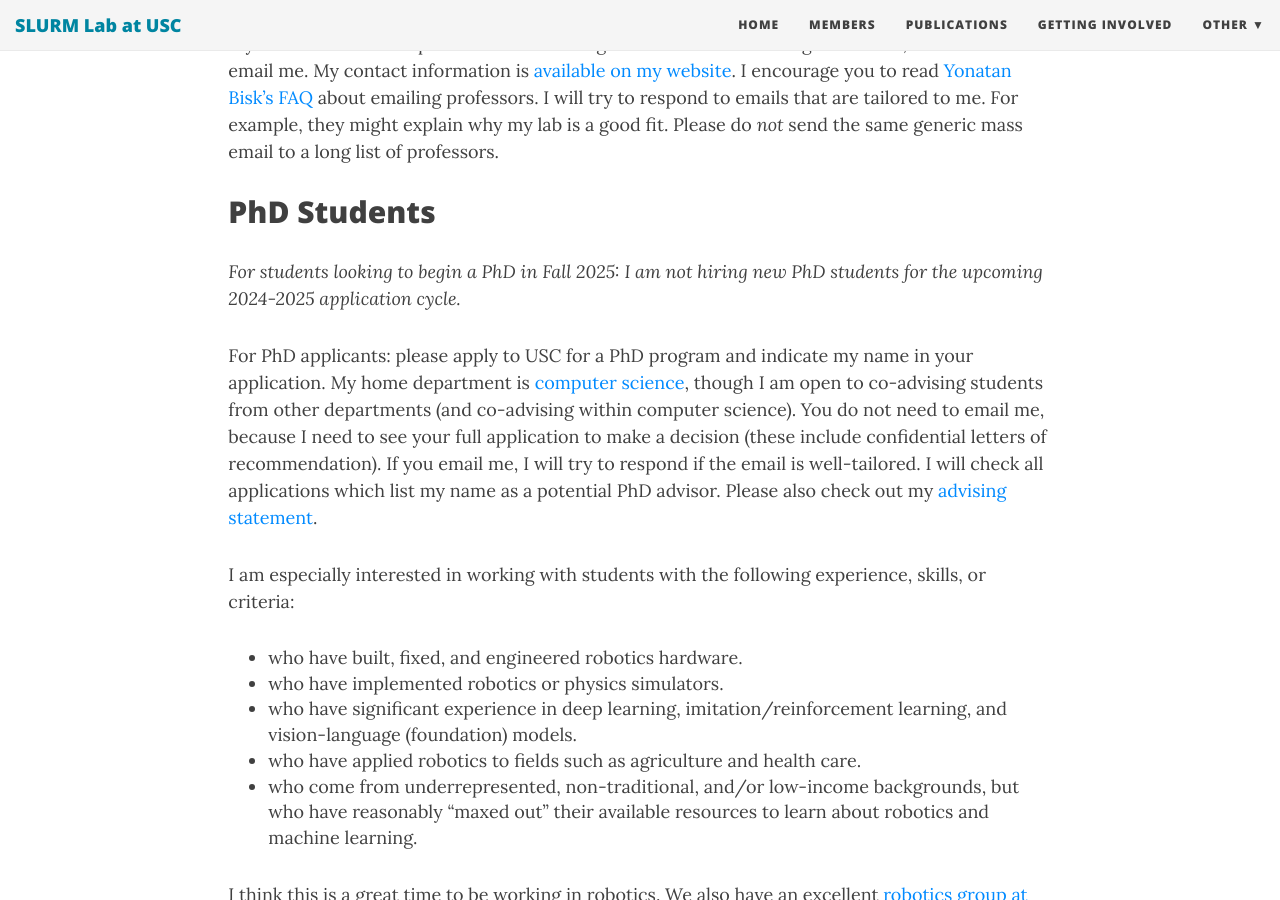
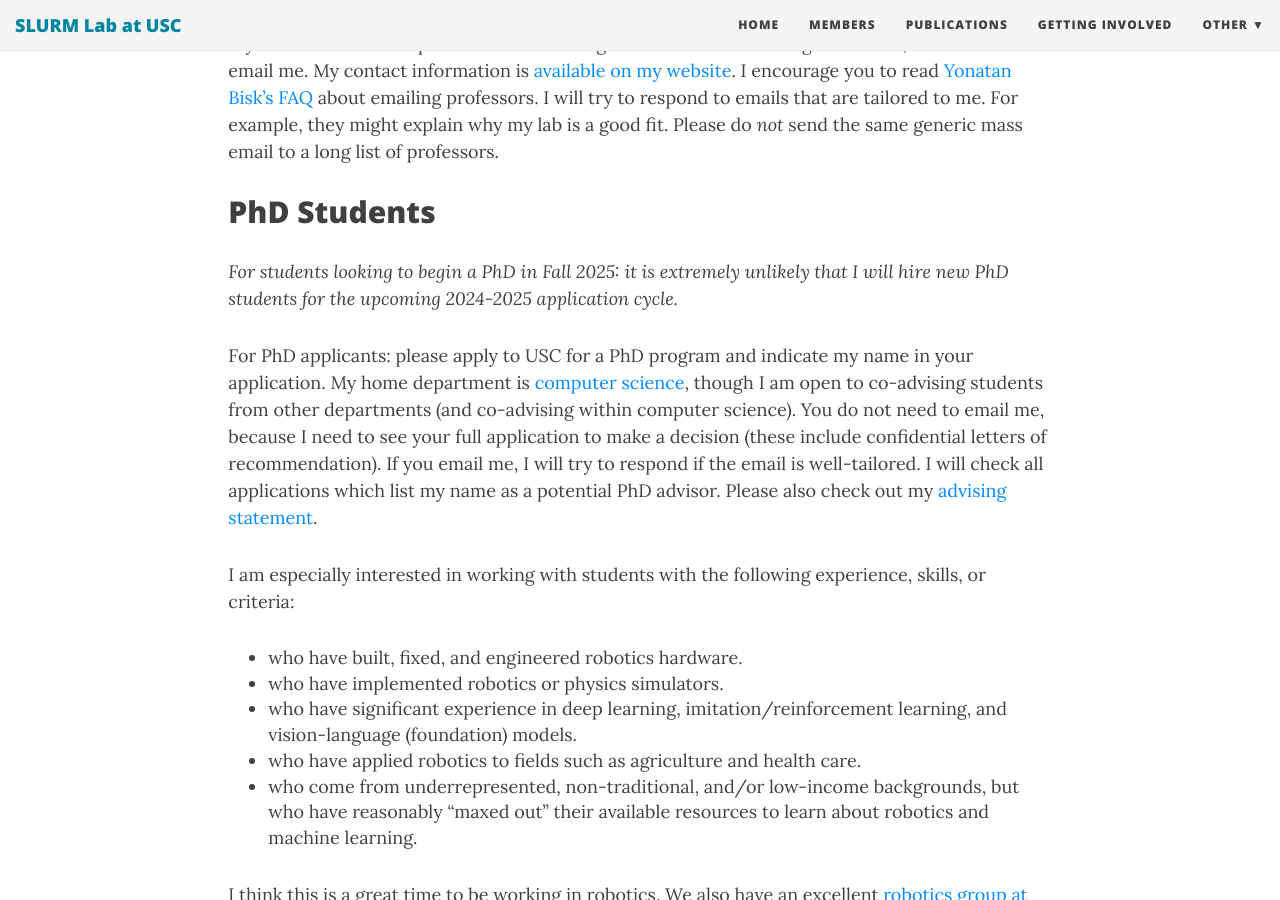
Before and after one commit to slurm-lab-usc/slurm-lab-usc.github.io, a Jekyll site: the page built from getting_involved.md, in a window 1280 px wide and 900 px high, scrolled down 332 px. Built offline with Jekyll 4.4.1, drawn with Linux system fonts in a browser that asks for light colours; nearby versions of some CDN libraries.

Commit message:
Update getting_involved.md

```diff
--- a/getting_involved.md
+++ b/getting_involved.md
@@ -15,7 +15,7 @@ Please do *not* send the same generic mass email to a long list of professors.
 
 ## PhD Students
 
-*For students looking to begin a PhD in Fall 2025: I am not hiring new PhD students for the upcoming 2024-2025 application cycle.*
+*For students looking to begin a PhD in Fall 2025: it is extremely unlikely that I will hire new PhD students for the upcoming 2024-2025 application cycle.*
 
 For PhD applicants: please apply to USC for a PhD program and indicate my name in
 your application. My home department is [computer science](https://www.cs.usc.edu/),
```
